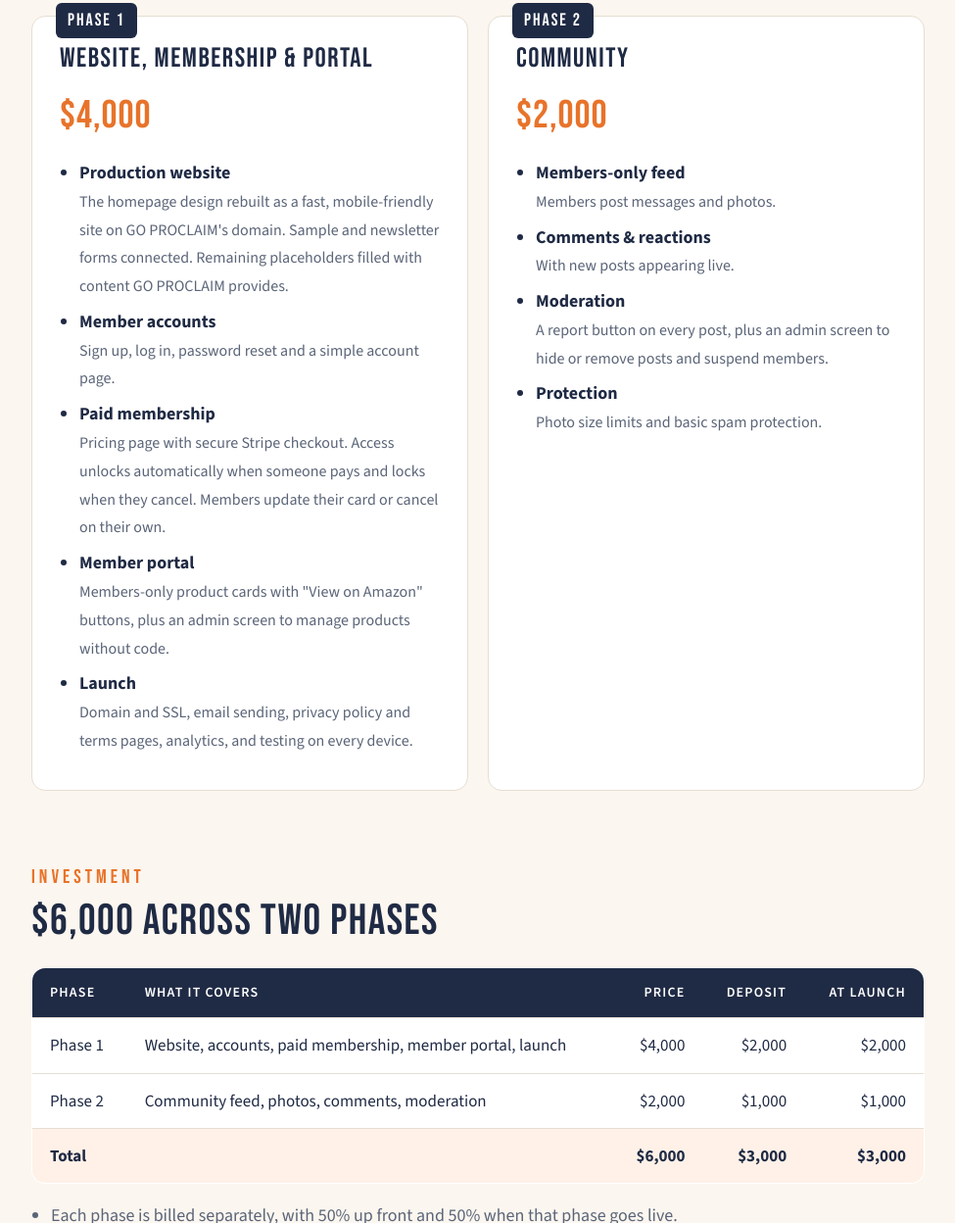
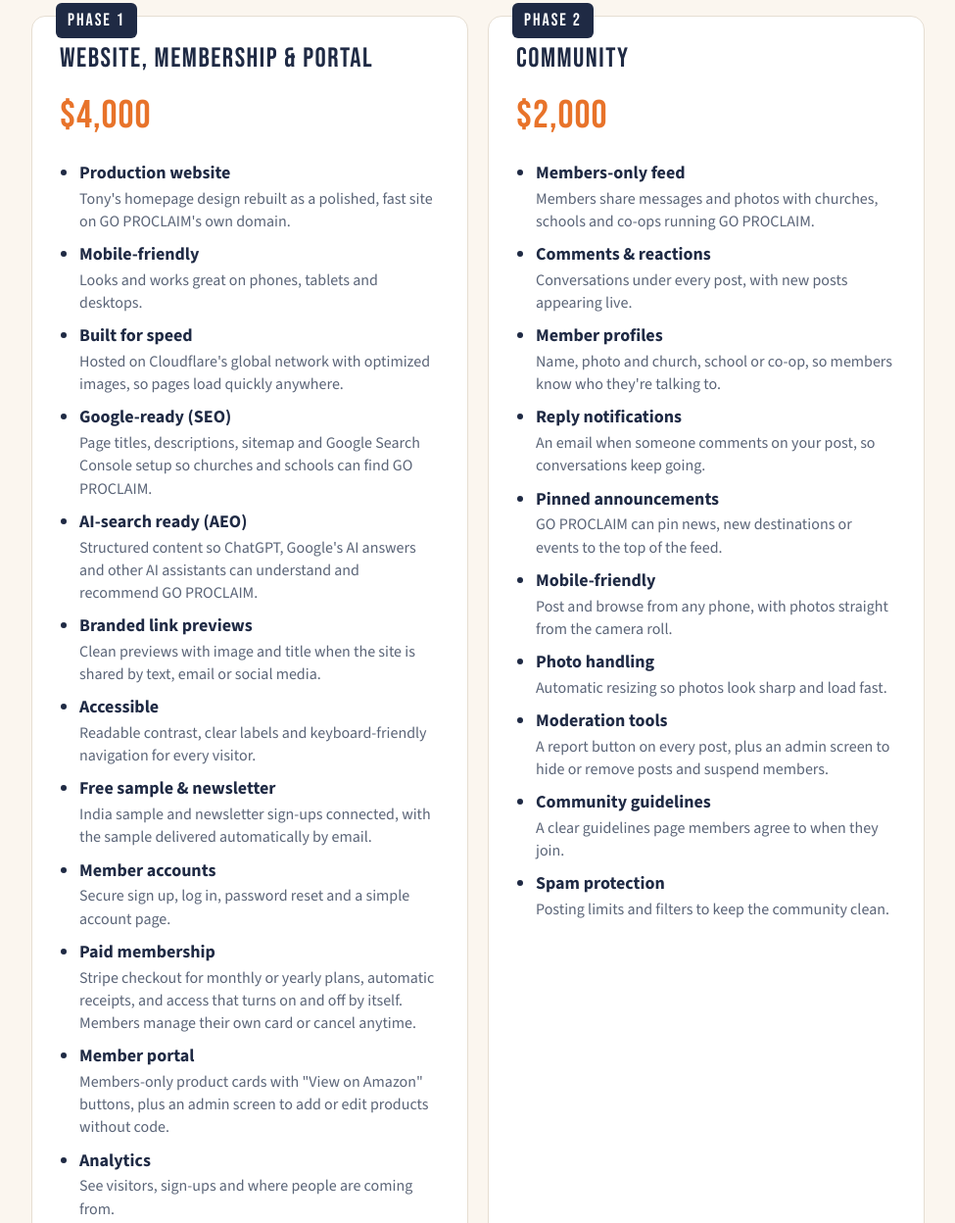
Before and after one commit to iambarabbas/go-proclaim-proposal, a plain HTML site: page index.html in a window 1280 px wide. Shown: the part 1397-2645 px from the top of the page at 98% size, without its empty margins (152-1127 px from the left). Drawn offline with nearby package versions, Linux system fonts and the light colour scheme.

Commit message:
Expand Phase 1 and Phase 2 feature lists
Updated the content and structure of the phases in the project description, enhancing clarity and adding new features.

```diff
--- a/index.html
+++ b/index.html
@@ -53,7 +53,7 @@
   .phase ul{padding-left:20px;margin:12px 0 0}
   .phase li{margin:8px 0}
   .phase li b{display:block}
-  .phase li span{color:var(--muted);font-size:16px}
+  .phase li span{display:block;color:var(--muted);font-size:16px;line-height:1.45}
 
   /* Table */
   table{width:100%;border-collapse:collapse;background:var(--white);border-radius:14px;overflow:hidden;border:1px solid var(--line);margin-top:24px;font-size:17px}
@@ -165,11 +165,20 @@
         <h3>Website, membership &amp; portal</h3>
         <div class="price">$4,000</div>
         <ul>
-          <li><b>Production website</b><span>The homepage design rebuilt as a fast, mobile-friendly site on GO PROCLAIM's domain. Sample and newsletter forms connected. Remaining placeholders filled with content GO PROCLAIM provides.</span></li>
-          <li><b>Member accounts</b><span>Sign up, log in, password reset and a simple account page.</span></li>
-          <li><b>Paid membership</b><span>Pricing page with secure Stripe checkout. Access unlocks automatically when someone pays and locks when they cancel. Members update their card or cancel on their own.</span></li>
-          <li><b>Member portal</b><span>Members-only product cards with "View on Amazon" buttons, plus an admin screen to manage products without code.</span></li>
-          <li><b>Launch</b><span>Domain and SSL, email sending, privacy policy and terms pages, analytics, and testing on every device.</span></li>
+          <li><b>Production website</b><span>Tony's homepage design rebuilt as a polished, fast site on GO PROCLAIM's own domain.</span></li>
+          <li><b>Mobile-friendly</b><span>Looks and works great on phones, tablets and desktops.</span></li>
+          <li><b>Built for speed</b><span>Hosted on Cloudflare's global network with optimized images, so pages load quickly anywhere.</span></li>
+          <li><b>Google-ready (SEO)</b><span>Page titles, descriptions, sitemap and Google Search Console setup so churches and schools can find GO PROCLAIM.</span></li>
+          <li><b>AI-search ready (AEO)</b><span>Structured content so ChatGPT, Google's AI answers and other AI assistants can understand and recommend GO PROCLAIM.</span></li>
+          <li><b>Branded link previews</b><span>Clean previews with image and title when the site is shared by text, email or social media.</span></li>
+          <li><b>Accessible</b><span>Readable contrast, clear labels and keyboard-friendly navigation for every visitor.</span></li>
+          <li><b>Free sample &amp; newsletter</b><span>India sample and newsletter sign-ups connected, with the sample delivered automatically by email.</span></li>
+          <li><b>Member accounts</b><span>Secure sign up, log in, password reset and a simple account page.</span></li>
+          <li><b>Paid membership</b><span>Stripe checkout for monthly or yearly plans, automatic receipts, and access that turns on and off by itself. Members manage their own card or cancel anytime.</span></li>
+          <li><b>Member portal</b><span>Members-only product cards with "View on Amazon" buttons, plus an admin screen to add or edit products without code.</span></li>
+          <li><b>Analytics</b><span>See visitors, sign-ups and where people are coming from.</span></li>
+          <li><b>Security &amp; backups</b><span>SSL, spam protection on every form and daily database backups.</span></li>
+          <li><b>Launch</b><span>Domain setup, privacy policy and terms pages, and testing on every major browser and device.</span></li>
         </ul>
       </div>
       <div class="phase">
@@ -177,10 +186,16 @@
         <h3>Community</h3>
         <div class="price">$2,000</div>
         <ul>
-          <li><b>Members-only feed</b><span>Members post messages and photos.</span></li>
-          <li><b>Comments &amp; reactions</b><span>With new posts appearing live.</span></li>
-          <li><b>Moderation</b><span>A report button on every post, plus an admin screen to hide or remove posts and suspend members.</span></li>
-          <li><b>Protection</b><span>Photo size limits and basic spam protection.</span></li>
+          <li><b>Members-only feed</b><span>Members share messages and photos with churches, schools and co-ops running GO PROCLAIM.</span></li>
+          <li><b>Comments &amp; reactions</b><span>Conversations under every post, with new posts appearing live.</span></li>
+          <li><b>Member profiles</b><span>Name, photo and church, school or co-op, so members know who they're talking to.</span></li>
+          <li><b>Reply notifications</b><span>An email when someone comments on your post, so conversations keep going.</span></li>
+          <li><b>Pinned announcements</b><span>GO PROCLAIM can pin news, new destinations or events to the top of the feed.</span></li>
+          <li><b>Mobile-friendly</b><span>Post and browse from any phone, with photos straight from the camera roll.</span></li>
+          <li><b>Photo handling</b><span>Automatic resizing so photos look sharp and load fast.</span></li>
+          <li><b>Moderation tools</b><span>A report button on every post, plus an admin screen to hide or remove posts and suspend members.</span></li>
+          <li><b>Community guidelines</b><span>A clear guidelines page members agree to when they join.</span></li>
+          <li><b>Spam protection</b><span>Posting limits and filters to keep the community clean.</span></li>
         </ul>
       </div>
     </div>
```
